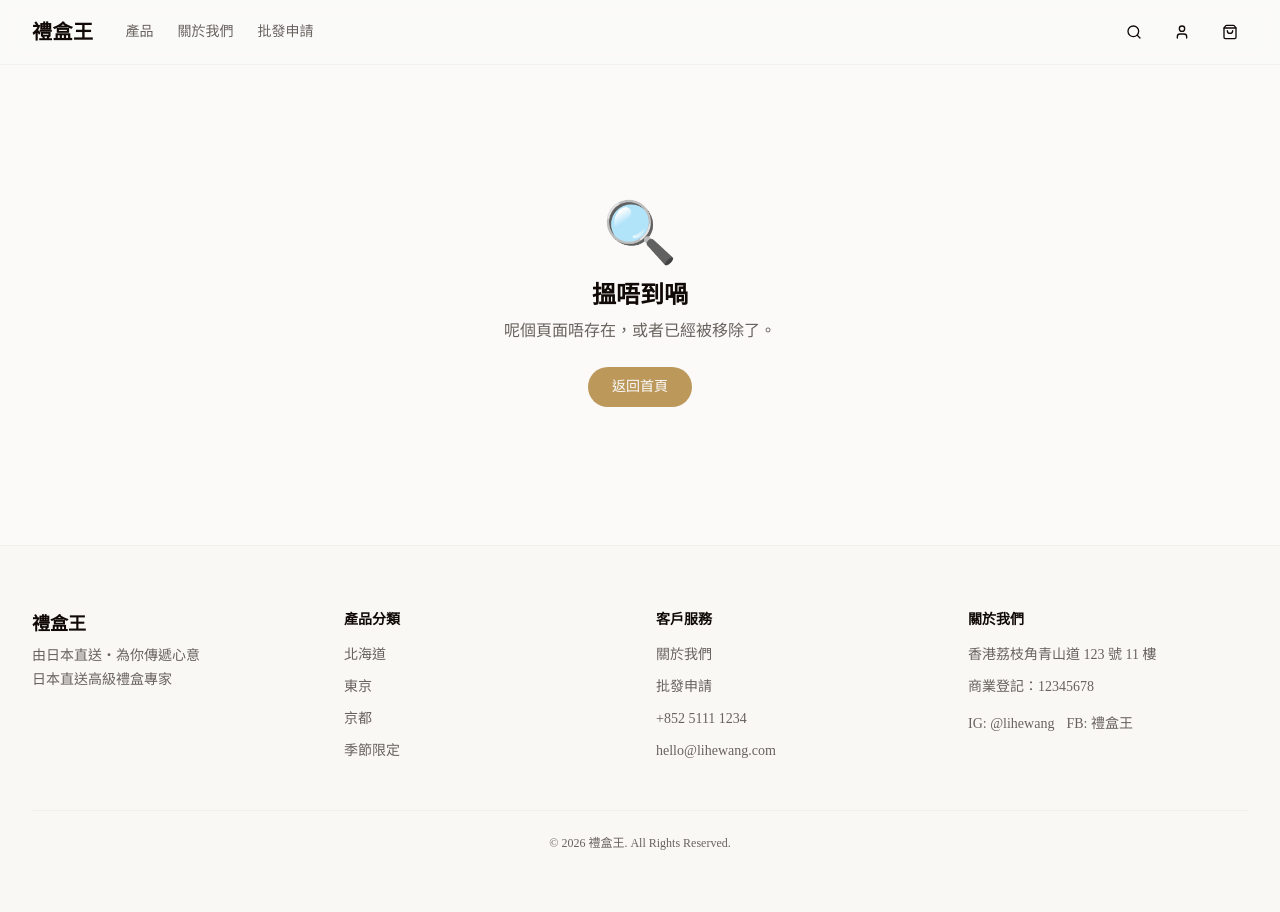
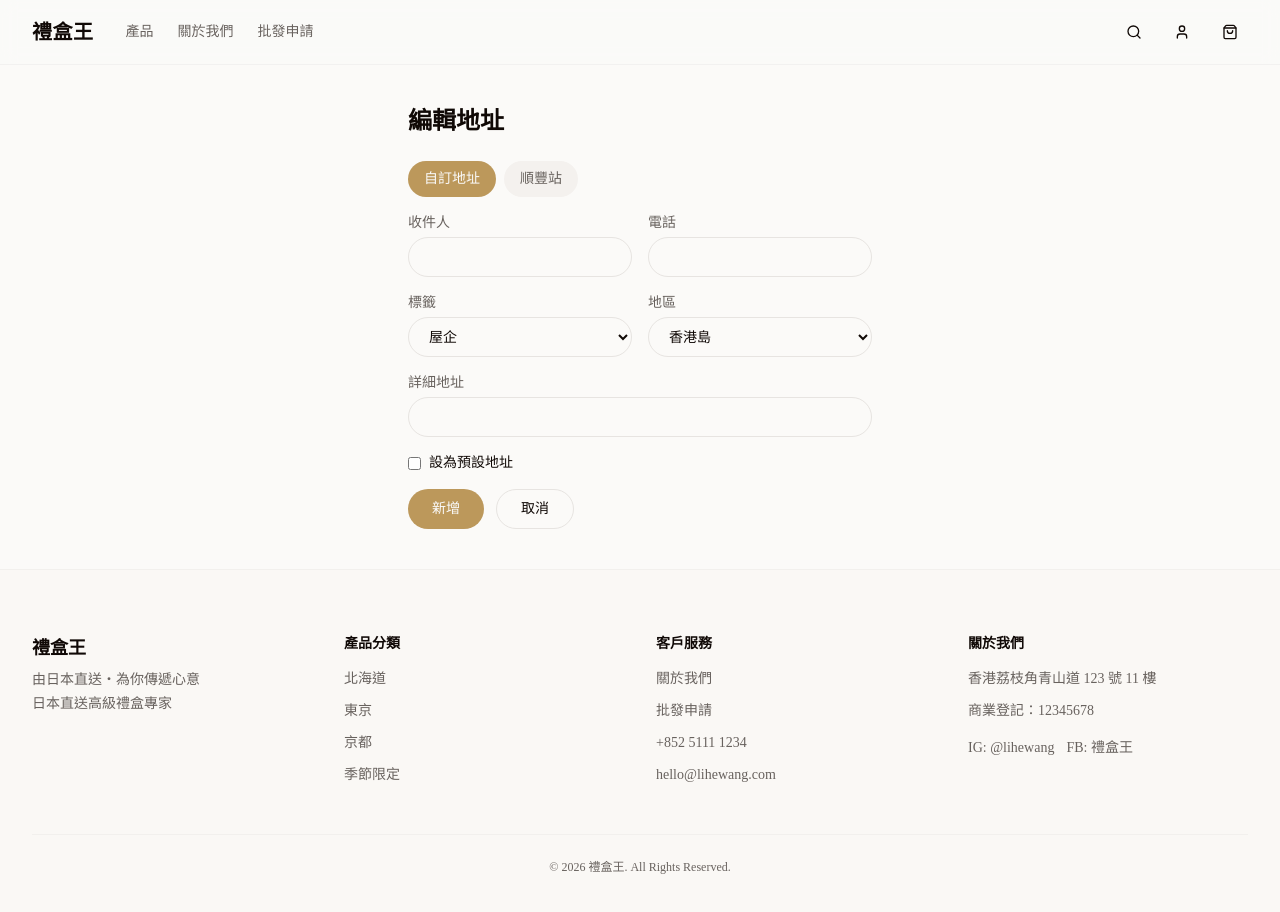
Before and after one commit to heisgroup-2358/lihewang, a Next.js app: page /account/profile/addresses/1 in a window 1280 px wide. Before the commit this address had no page. Shown: the top 912 px of the page. Built offline with nearby package versions, Linux system fonts and the light colour scheme.

Commit message:
feat: add address create/edit forms

```diff
--- /dev/null
+++ b/src/app/account/profile/addresses/[id]/page.tsx
@@ -0,0 +1,26 @@
+"use client";
+
+import { useRouter } from "next/navigation";
+import { AddressForm } from "@/components/account/address-form";
+
+export default function EditAddressPage() {
+  const router = useRouter();
+
+  return (
+    <div className="mx-auto max-w-lg px-4 py-10 sm:px-6">
+      <h1 className="font-heading text-2xl font-bold mb-6">編輯地址</h1>
+      <AddressForm
+        onSave={async (data) => {
+          const res = await fetch("/api/addresses", {
+            method: "POST",
+            headers: { "Content-Type": "application/json" },
+            body: JSON.stringify(data),
+          });
+          if (res.ok) { router.push("/account/profile"); return true; }
+          return false;
+        }}
+        onCancel={() => router.push("/account/profile")}
+      />
+    </div>
+  );
+}
--- /dev/null
+++ b/src/app/account/profile/addresses/new/page.tsx
@@ -0,0 +1,26 @@
+"use client";
+
+import { useRouter } from "next/navigation";
+import { AddressForm } from "@/components/account/address-form";
+
+export default function NewAddressPage() {
+  const router = useRouter();
+
+  return (
+    <div className="mx-auto max-w-lg px-4 py-10 sm:px-6">
+      <h1 className="font-heading text-2xl font-bold mb-6">新增地址</h1>
+      <AddressForm
+        onSave={async (data) => {
+          const res = await fetch("/api/addresses", {
+            method: "POST",
+            headers: { "Content-Type": "application/json" },
+            body: JSON.stringify(data),
+          });
+          if (res.ok) { router.push("/account/profile"); return true; }
+          return false;
+        }}
+        onCancel={() => router.push("/account/profile")}
+      />
+    </div>
+  );
+}
--- /dev/null
+++ b/src/components/account/address-form.tsx
@@ -0,0 +1,105 @@
+"use client";
+
+import { useState } from "react";
+import { SfStationPicker } from "./sf-station-picker";
+
+type AddressFormProps = {
+  initial?: { label: string; name: string; phone: string; district: string; detail: string; sfCode?: string; sfName?: string; isDefault: boolean };
+  onSave: (data: Record<string, unknown>) => Promise<boolean>;
+  onCancel: () => void;
+};
+
+const DISTRICTS = ["香港島", "九龍", "新界", "離島"];
+const LABELS = ["屋企", "公司", "順豐站", "其他"];
+
+export function AddressForm({ initial, onSave, onCancel }: AddressFormProps) {
+  const [type, setType] = useState<"custom" | "sf">(initial?.sfCode ? "sf" : "custom");
+  const [label, setLabel] = useState(initial?.label || "屋企");
+  const [name, setName] = useState(initial?.name || "");
+  const [phone, setPhone] = useState(initial?.phone || "");
+  const [district, setDistrict] = useState(initial?.district || "香港島");
+  const [detail, setDetail] = useState(initial?.detail || "");
+  const [sfCode, setSfCode] = useState(initial?.sfCode || "");
+  const [sfName, setSfName] = useState(initial?.sfName || "");
+  const [isDefault, setIsDefault] = useState(initial?.isDefault || false);
+  const [saving, setSaving] = useState(false);
+
+  const submit = async () => {
+    setSaving(true);
+    const ok = await onSave({ label, name, phone, district, detail, sfCode: sfCode || null, sfName: sfName || null, isDefault });
+    setSaving(false);
+  };
+
+  return (
+    <div className="space-y-4">
+      <div className="flex gap-2">
+        {(["custom", "sf"] as const).map((t) => (
+          <button key={t} onClick={() => setType(t)}
+            className={`rounded-full px-4 py-2 text-sm font-medium transition-colors ${type === t ? "bg-primary text-primary-foreground" : "bg-secondary text-muted-foreground"}`}>
+            {t === "custom" ? "自訂地址" : "順豐站"}
+          </button>
+        ))}
+      </div>
+
+      {type === "sf" ? (
+        <div>
+          <p className="text-sm text-muted-foreground mb-2">搜尋順豐站點</p>
+          <SfStationPicker onSelect={(s) => { setSfCode(s.code); setSfName(s.name); setDetail(s.address); setDistrict(s.district); setLabel("順豐站"); }} />
+          {sfCode && (
+            <div className="mt-3 rounded-lg bg-secondary/20 p-3 text-sm">
+              <p className="font-medium">{sfName}</p>
+              <p className="text-muted-foreground">{detail}</p>
+              <p className="text-muted-foreground">點碼: {sfCode}</p>
+            </div>
+          )}
+        </div>
+      ) : null}
+
+      <div className="grid grid-cols-2 gap-4">
+        <div>
+          <label className="block text-sm text-muted-foreground mb-1">收件人</label>
+          <input value={name} onChange={(e) => setName(e.target.value)} className="w-full rounded-full border border-border h-10 px-4 text-sm" />
+        </div>
+        <div>
+          <label className="block text-sm text-muted-foreground mb-1">電話</label>
+          <input value={phone} onChange={(e) => setPhone(e.target.value)} className="w-full rounded-full border border-border h-10 px-4 text-sm" />
+        </div>
+      </div>
+
+      <div className="grid grid-cols-2 gap-4">
+        <div>
+          <label className="block text-sm text-muted-foreground mb-1">標籤</label>
+          <select value={label} onChange={(e) => setLabel(e.target.value)} className="w-full rounded-full border border-border h-10 px-4 text-sm bg-background">
+            {LABELS.map((l) => <option key={l}>{l}</option>)}
+          </select>
+        </div>
+        <div>
+          <label className="block text-sm text-muted-foreground mb-1">地區</label>
+          <select value={district} onChange={(e) => setDistrict(e.target.value)} className="w-full rounded-full border border-border h-10 px-4 text-sm bg-background">
+            {DISTRICTS.map((d) => <option key={d}>{d}</option>)}
+          </select>
+        </div>
+      </div>
+
+      <div>
+        <label className="block text-sm text-muted-foreground mb-1">詳細地址</label>
+        <input value={detail} onChange={(e) => setDetail(e.target.value)} className="w-full rounded-full border border-border h-10 px-4 text-sm" />
+      </div>
+
+      <label className="flex items-center gap-2 text-sm">
+        <input type="checkbox" checked={isDefault} onChange={(e) => setIsDefault(e.target.checked)} />
+        設為預設地址
+      </label>
+
+      <div className="flex gap-3">
+        <button onClick={submit} disabled={saving}
+          className="rounded-full bg-primary px-6 h-10 text-sm text-primary-foreground font-medium hover:bg-primary/90">
+          {initial ? "儲存" : "新增"}
+        </button>
+        <button onClick={onCancel} className="rounded-full border border-border px-6 h-10 text-sm hover:bg-secondary/20">
+          取消
+        </button>
+      </div>
+    </div>
+  );
+}
```
